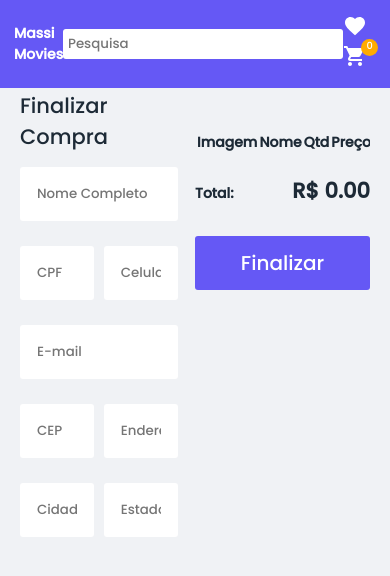
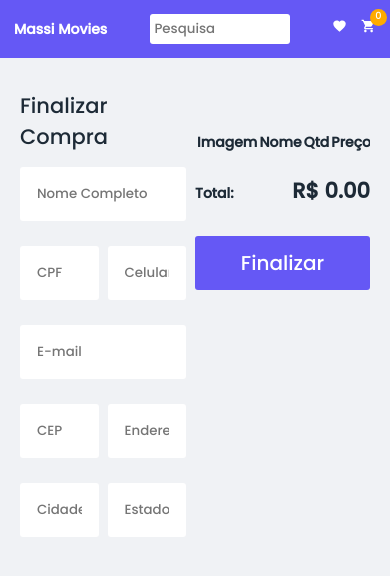
Before and after one commit to lucasmassi/movies, a React (Create React App) app: page /checkout in a window 390 px wide. Shown: the top 576 px of the page. Built offline with nearby package versions, Linux system fonts and the light colour scheme.

Commit message:
Form validation and responsive grid

```diff
--- a/package.json
+++ b/package.json
@@ -21,6 +21,7 @@
     "react-dom": "^18.1.0",
     "react-icons": "^4.4.0",
     "react-infinite-scroll-component": "^6.1.0",
+    "react-input-mask": "^2.0.4",
     "react-modal": "^3.15.1",
     "react-router-dom": "^5.3.0",
     "react-scripts": "5.0.1",
@@ -55,6 +56,7 @@
     ]
   },
   "devDependencies": {
+    "@types/react-input-mask": "^3.0.1",
     "@types/react-modal": "^3.13.1",
     "@types/react-router-dom": "^5.3.3",
     "@types/styled-components": "^5.1.25"
--- a/src/components/Checkout/index.tsx
+++ b/src/components/Checkout/index.tsx
@@ -1,7 +1,7 @@
 import React, { useEffect, useState } from 'react';
 import { Wrapper, FormContent, OrderContent, FormGroup, Footer, Total, OverflowContent } from './styles'
 import { Button } from '../Button'
-import { MdDelete } from 'react-icons/md'
+import { MdDelete, MdReportProblem } from 'react-icons/md'
 import { Input } from '../Input'
 import { Table } from '../Table'
 import Modal from 'react-modal'
@@ -28,6 +28,17 @@ export function Checkout() {
   const [data, setData] = useState<any>([])
   const [total, setTotal] = useState(0)
   const [isOpenModal, setIsOpenModal] = useState(false)
+  const [hasError, setHasError] = useState(false)
+  const [dataValues, setDataValues] = useState({
+    name: '',
+    cpf: '',
+    phone: '',
+    email: '',
+    cep: '',
+    address: '',
+    city: '',
+    state: '',
+  })
 
   useEffect(() => {
     const data: any = []
@@ -74,24 +85,38 @@ export function Checkout() {
     setIsOpenModal(true);
   }
 
+  function onSubmit(event: any) {
+    event.preventDefault();
+
+    if (dataValues.address && dataValues.cep && dataValues.city && dataValues.cpf
+      && dataValues.email && dataValues.name && dataValues.phone && dataValues.state) {
+        setHasError(false)
+        openModal()
+        return
+      }
+
+      setHasError(true)
+  }
+
   return (
     <>
-    <Wrapper>
+    <Wrapper onSubmit={onSubmit}>
       <FormContent>
         <h2>Finalizar Compra</h2>
-        <Input required name="name" type="text" placeholder="Nome Completo" />
+        { hasError ? <span><MdReportProblem size={25} />Preencha todos os dados do formulário</span> : '' }
+        <Input name="name" type="text" placeholder="Nome Completo" onChange={(e: any) => setDataValues({ ...dataValues, name: e.target.value }) } />
         <FormGroup>
-          <Input required name="cpf" type="text" placeholder="CPF" />
-          <Input name="phone" type="text" placeholder="Celular" />
+          <Input mask="999.999.999-99" name="cpf" type="text" placeholder="CPF" onChange={(e: any) => setDataValues({ ...dataValues, cpf: e.target.value }) } />
+          <Input mask="(99) 9999-9999" name="phone" type="text" placeholder="Celular" onChange={(e: any) => setDataValues({ ...dataValues, phone: e.target.value }) } />
         </FormGroup>
-        <Input name="email" type="email" placeholder="E-mail" />
+        <Input name="email" type="email" placeholder="E-mail" onChange={(e: any) => setDataValues({ ...dataValues, email: e.target.value }) } />
         <FormGroup>
-          <Input name="cep" type="text" placeholder="CEP" />
-          <Input name="address" type="text" placeholder="Endereço" />
+          <Input mask="99999-999" name="cep" type="text" placeholder="CEP" onChange={(e: any) => setDataValues({ ...dataValues, cep: e.target.value }) } />
+          <Input name="address" type="text" placeholder="Endereço" onChange={(e: any) => setDataValues({ ...dataValues, address: e.target.value }) } />
         </FormGroup>
         <FormGroup>
-          <Input name="city" type="text" placeholder="Cidade" />
-          <Input name="state" type="text" placeholder="Estado" />
+          <Input name="city" type="text" placeholder="Cidade" onChange={(e: any) => setDataValues({ ...dataValues, city: e.target.value }) } />
+          <Input name="state" type="text" placeholder="Estado" onChange={(e: any) => setDataValues({ ...dataValues, state: e.target.value }) } />
         </FormGroup>
       </FormContent>
       <OrderContent>
@@ -104,7 +129,7 @@ export function Checkout() {
             <h2>R$ {total.toFixed(2)}</h2>
           </Total>
         </Footer>
-        <Button type="submit" text="Finalizar" onClick={() => openModal()} />
+        <Button type="submit" text="Finalizar" />
       </OrderContent>
     </Wrapper>
     <Modal
--- a/src/components/Checkout/styles.ts
+++ b/src/components/Checkout/styles.ts
@@ -1,6 +1,6 @@
 import styled from 'styled-components'
 
-export const Wrapper = styled.div`
+export const Wrapper = styled.form`
   max-width: 1200px;
   justify-content: center;
   display: flex;
@@ -10,7 +10,7 @@ export const Wrapper = styled.div`
   margin-top: 60px;
 `
 
-export const FormContent = styled.form`
+export const FormContent = styled.div`
   display: block;
   width: 50%;
   margin-top: 30px;
@@ -22,12 +22,27 @@ export const FormContent = styled.form`
   }
 
   input {
-    width: 90%;
+    width: 95%;
     margin-bottom: 25px;
   }
 
   button {
     width: 90%;
+  }
+
+  span {
+    display: flex;
+    align-items: center;
+    margin-bottom: 20px;
+    width: 95%;
+    background: #f5bd58;
+    padding: 5px;
+    border-radius: 5px;
+    color: #1d2a36;
+
+    svg {
+      margin-right: 10px;
+    }
   }
 `
 
@@ -38,12 +53,12 @@ export const OrderContent = styled.div`
 `
 
 export const FormGroup = styled.div`
-  width: 90%;
+  width: 100%;
   justify-content: space-between;
   display: flex;
 
-  input:first-child {
-    margin-right: 10px;
+  input {
+    width: 90%;
   }
 `
 
--- a/src/components/FilmGrid/styles.ts
+++ b/src/components/FilmGrid/styles.ts
@@ -19,6 +19,18 @@ export const Wrapper = styled.div`
   text-align: center;
   margin-top: 30px;
   padding: 50px;
+
+  @media (max-width: 1085px) {
+    grid-template-columns: repeat(3, 1fr);
+  }
+
+  @media (max-width: 867px) {
+    grid-template-columns: repeat(2, 1fr);
+  }
+
+  @media (max-width: 578px) {
+    grid-template-columns: repeat(1, 1fr);
+  }
 `
 
 export const FilmCard = styled.div`
--- a/src/components/Header/styles.ts
+++ b/src/components/Header/styles.ts
@@ -29,6 +29,12 @@ export const Content = styled.div`
 `
 
 export const IconContent = styled.div`
+  @media (max-width: 481px) {
+    svg {
+      width: 15px;
+    }
+  }
+
   svg {
     cursor: pointer;
     &:hover {
@@ -49,6 +55,12 @@ export const SearchContent = styled.div`
     width: 20rem;
     padding: .2rem;
   }
+
+  @media (max-width: 481px) {
+    input {
+      width: 10rem;
+    }
+  }
 `
 
 export const CountdownCart = styled.span`
--- a/src/components/Input/index.tsx
+++ b/src/components/Input/index.tsx
@@ -1,7 +1,10 @@
+import InputMask from 'react-input-mask';
 import { Content } from './styles'
 
 export function Input({ name, placeholder, type, ...rest } : any) {
   return (
-    <Content name={name} placeholder={placeholder} type={type} { ...rest } />
+    <Content>
+      <InputMask name={name} placeholder={placeholder} type={type} { ...rest } />
+    </Content>
   )
 }
--- a/src/components/Input/styles.ts
+++ b/src/components/Input/styles.ts
@@ -1,9 +1,13 @@
 import styled from 'styled-components'
 
-export const Content = styled.input`
+export const Content = styled.div`
+  width: 100%;
+  display: flex;
+
+  input {
     background-color: white;
     border-radius: 5px;
-  width: 20rem;
+    width: 100%;
     border: 2px solid transparent;
     padding: 15px;
     border-radius: 3px;
@@ -14,4 +18,5 @@ export const Content = styled.input`
       transition: 0.2s;
       border: 2px solid #6558f5;
     }
+  }
 `
```
Also changed, not shown: 1 other file (tests, documents, lock files or other folders). Lines whose indentation alone changed are shown as unchanged.
